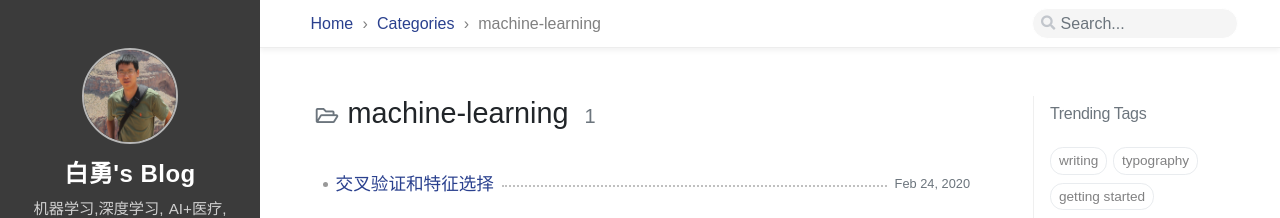
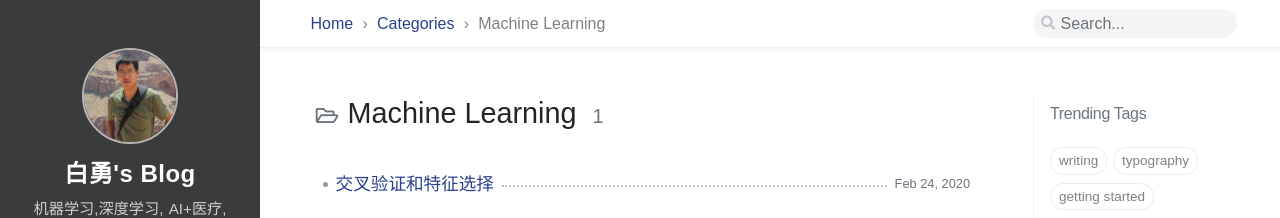
Before and after one commit to y-bai/y-bai.github.io, a Jekyll site: the page built from categories/machine-learning.html, in a window 1280 px wide. Shown: the top 218 px of the page. Built offline with Jekyll 4.4.1, drawn with Linux system fonts in a browser that asks for light colours; nearby versions of some CDN libraries; some web fonts are replaced; comment, search, counter and statistics services are not loaded.

Commit message:
add post

```diff
--- a/categories/machine-learning.html
+++ b/categories/machine-learning.html
@@ -1,5 +1,5 @@
 ---
 layout: category
-title: machine-learning
+title: Machine Learning
 category: Machine Learning
 ---
```
